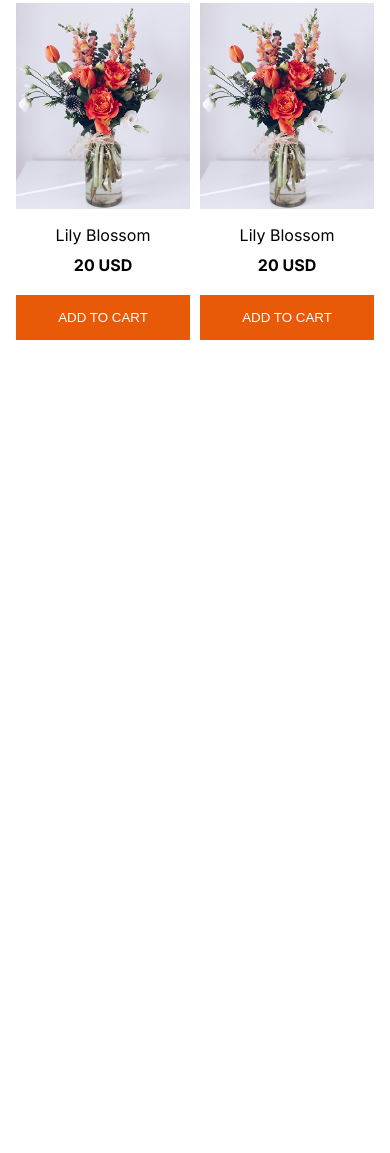
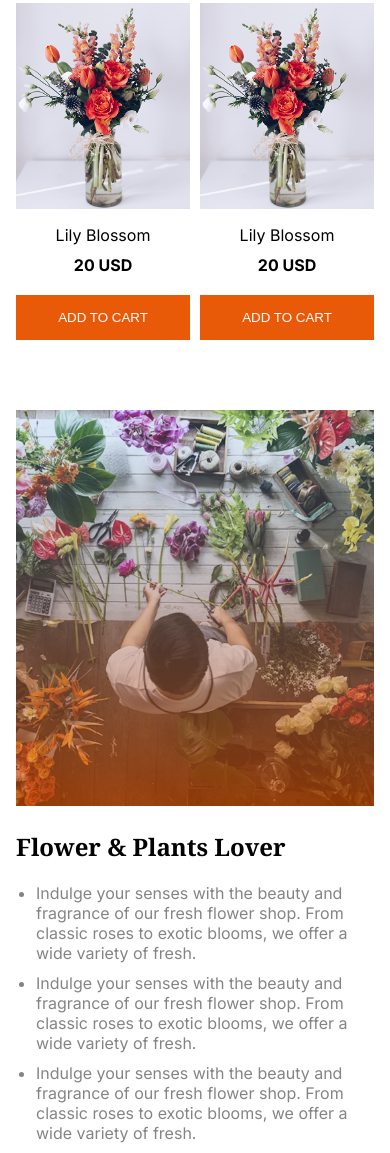
Before and after one commit to Shubha-saha/B12A02-Responsive-Flowers, a plain HTML site: page index.html in a window 390 px wide. Shown: the part 2147-3300 px from the top of the page. Before the commit the page ends 2487 px from the top, so only its background shows below. Drawn offline with Linux system fonts and the light colour scheme.

Commit message:
plant lover section completed with responsive

```diff
--- a/index.html
+++ b/index.html
@@ -110,6 +110,35 @@
           </div>
         </div>
       </section>
+
+      <section class="plant-lover-section display-flex">
+        <figure class="plant-lover-img">
+          <img src="./assets/flower-store.png" alt="flower" />
+        </figure>
+        <div class="plant-lover-text">
+          <h1 class="noto-serif-font">Flower & Plants Lover</h1>
+          <ul>
+            <li class="paragraph-font">
+              Indulge your senses with the beauty and fragrance of our fresh
+              flower shop. From classic roses to exotic blooms, we offer a wide
+              variety of fresh.
+            </li>
+            <li class="paragraph-font">
+              Indulge your senses with the beauty and fragrance of our fresh
+              flower shop. From classic roses to exotic blooms, we offer a wide
+              variety of fresh.
+            </li>
+            <li class="paragraph-font">
+              Indulge your senses with the beauty and fragrance of our fresh
+              flower shop. From classic roses to exotic blooms, we offer a wide
+              variety of fresh.
+            </li>
+          </ul>
+          <div class="trusted-plant">
+            <img src="./assets/trusted-badge.png" alt="" />
+          </div>
+        </div>
+      </section>
     </main>
 
     <footer></footer>
--- a/styles/style.css
+++ b/styles/style.css
@@ -107,6 +107,45 @@
   margin-top: 10px;
 }
 
+/* plant-lover-section styles  */
+.plant-lover-section {
+  max-width: 1140px;
+  margin: 0 auto;
+  margin-top: 210px;
+  justify-content: space-between;
+  align-items: center;
+  position: relative;
+}
+.plant-lover-img {
+  flex-basis: 47%;
+}
+.plant-lover-img img {
+  width: 100%;
+}
+.plant-lover-text {
+  flex-basis: 47%;
+}
+.plant-lover-text h1 {
+  font-size: clamp(1.5rem, 3.4vw, 3.5rem);
+  margin-bottom: 20px;
+}
+.plant-lover-text ul {
+  margin-left: 20px;
+}
+.plant-lover-text ul li {
+  margin-bottom: 10px;
+}
+.trusted-plant {
+  width: 280px;
+  height: 280px;
+  position: absolute;
+  left: 350px;
+  top: -120px;
+}
+.trusted-plant img {
+  width: 100%;
+}
+
 @media screen and (max-width: 576px) {
   .nav-bar,
   .banner-text,
@@ -114,7 +153,8 @@
     margin-left: 16px;
     margin-right: 16px;
   }
-  .nav-list {
+  .nav-list,
+  .trusted-plant {
     display: none;
   }
   .banner-container {
@@ -125,4 +165,11 @@
     display: grid;
     grid-template-columns: repeat(2, 1fr);
   }
+  .plant-lover-section {
+    flex-direction: column;
+    margin-top: 70px;
+    gap: 20px;
+    margin-left: 16px;
+    margin-right: 16px;
+  }
 }
```
